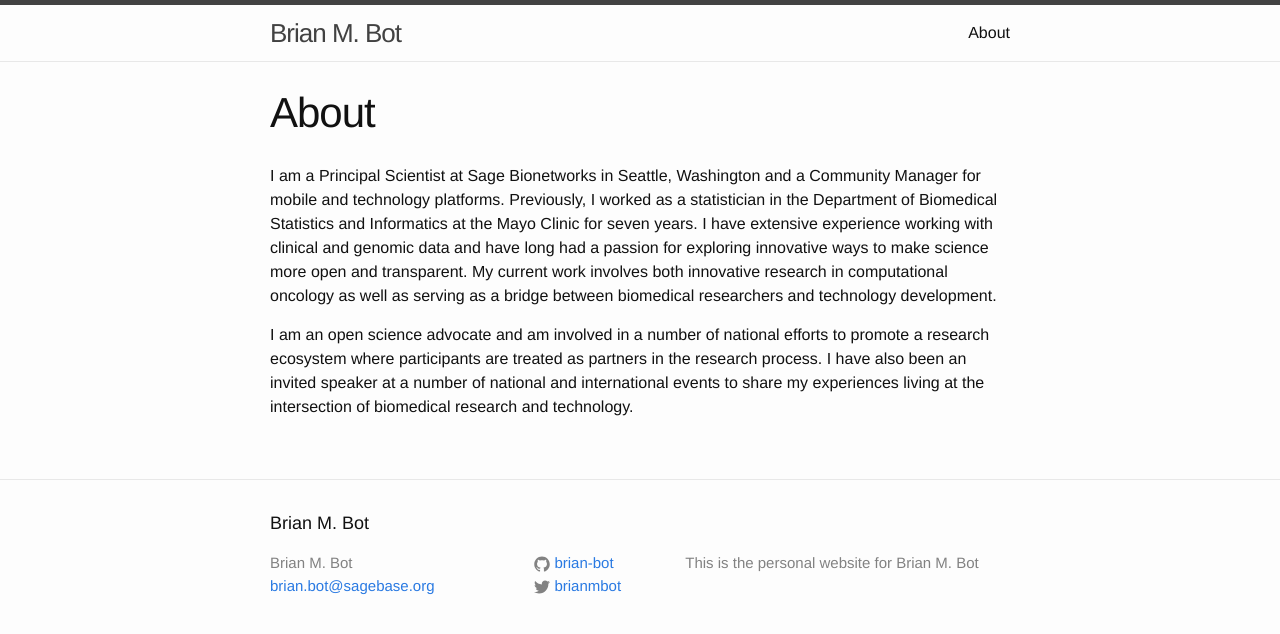
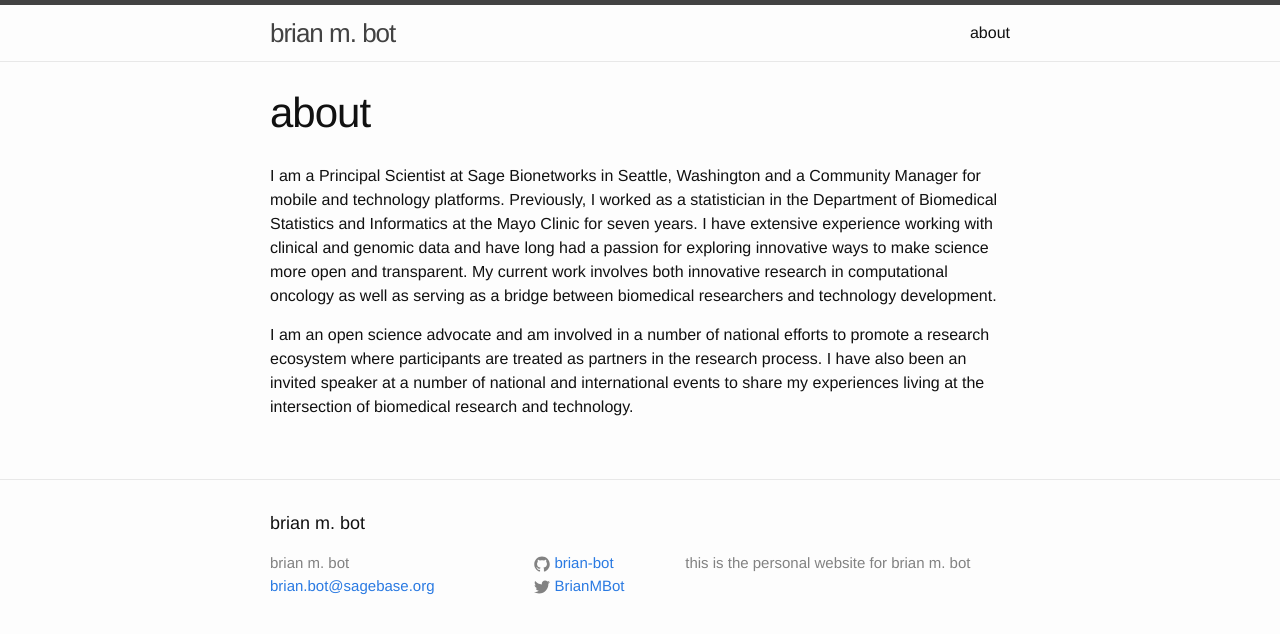
Before and after one commit to eddiekasner/brian-bot.github.io, a Jekyll site: the page built from about.md, in a window 1280 px wide. Shown: the top 634 px of the page. Built offline with Jekyll 4.4.1, drawn with Linux system fonts in a browser that asks for light colours.

Commit message:
reset homepage

```diff
--- a/_config.yml
+++ b/_config.yml
@@ -6,12 +6,12 @@
 # 'jekyll serve'. If you change this file, please restart the server process.
 
 # Site settings
-title: Brian M. Bot
+title: brian m. bot
 email: brian.bot@sagebase.org
 description: > # this means to ignore newlines until "baseurl:"
-  This is the personal website for Brian M. Bot
+  this is the personal website for brian m. bot
 baseurl: "" # the subpath of your site, e.g. /blog
-twitter_username: brianmbot
+twitter_username: BrianMBot
 github_username:  brian-bot
 
 # Build settings
--- a/about.md
+++ b/about.md
@@ -1,6 +1,6 @@
 ---
 layout: page
-title: About
+title: about
 permalink: /about/
 ---
 
```
Also changed, not shown: _posts/2016-08-20-welcome-to-jekyll.markdown (deleted, +0 -25 lines), index.html (+1 -12 lines).
